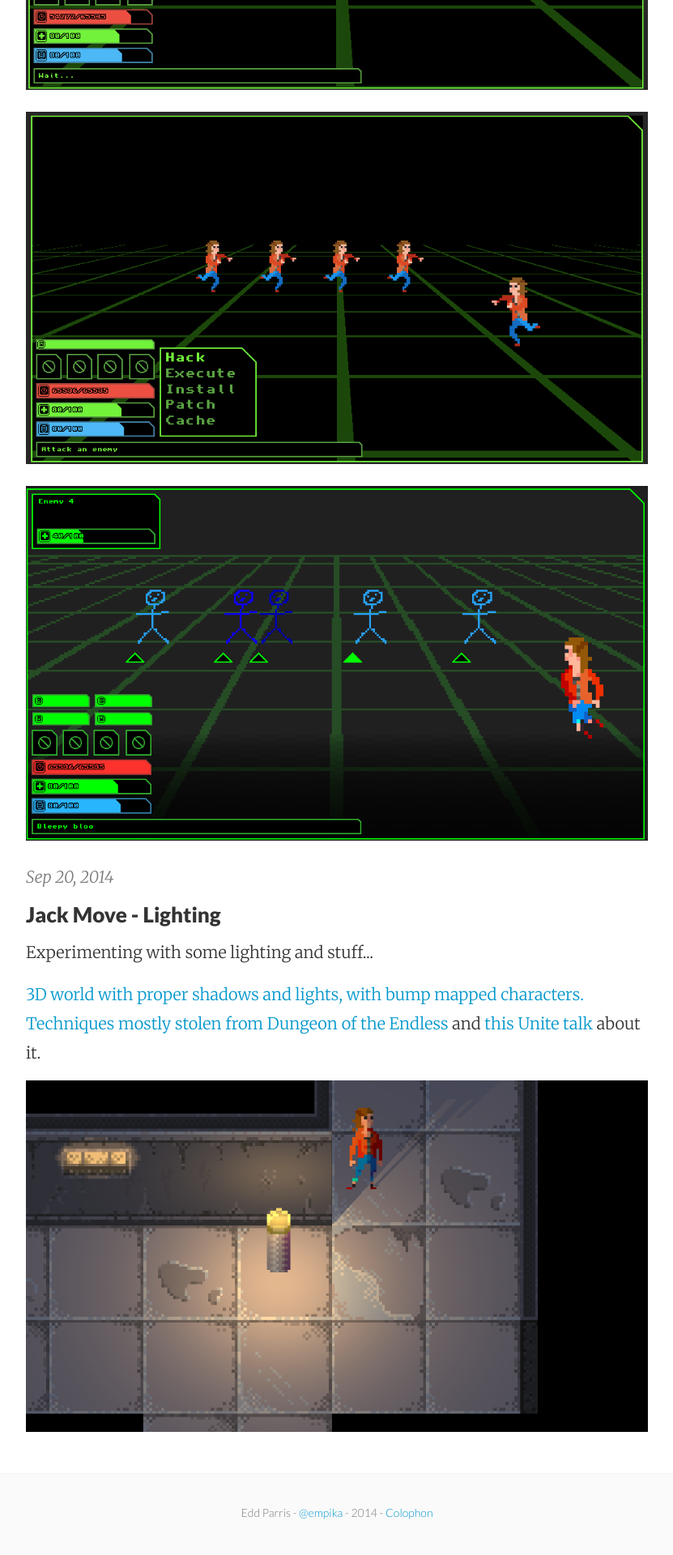
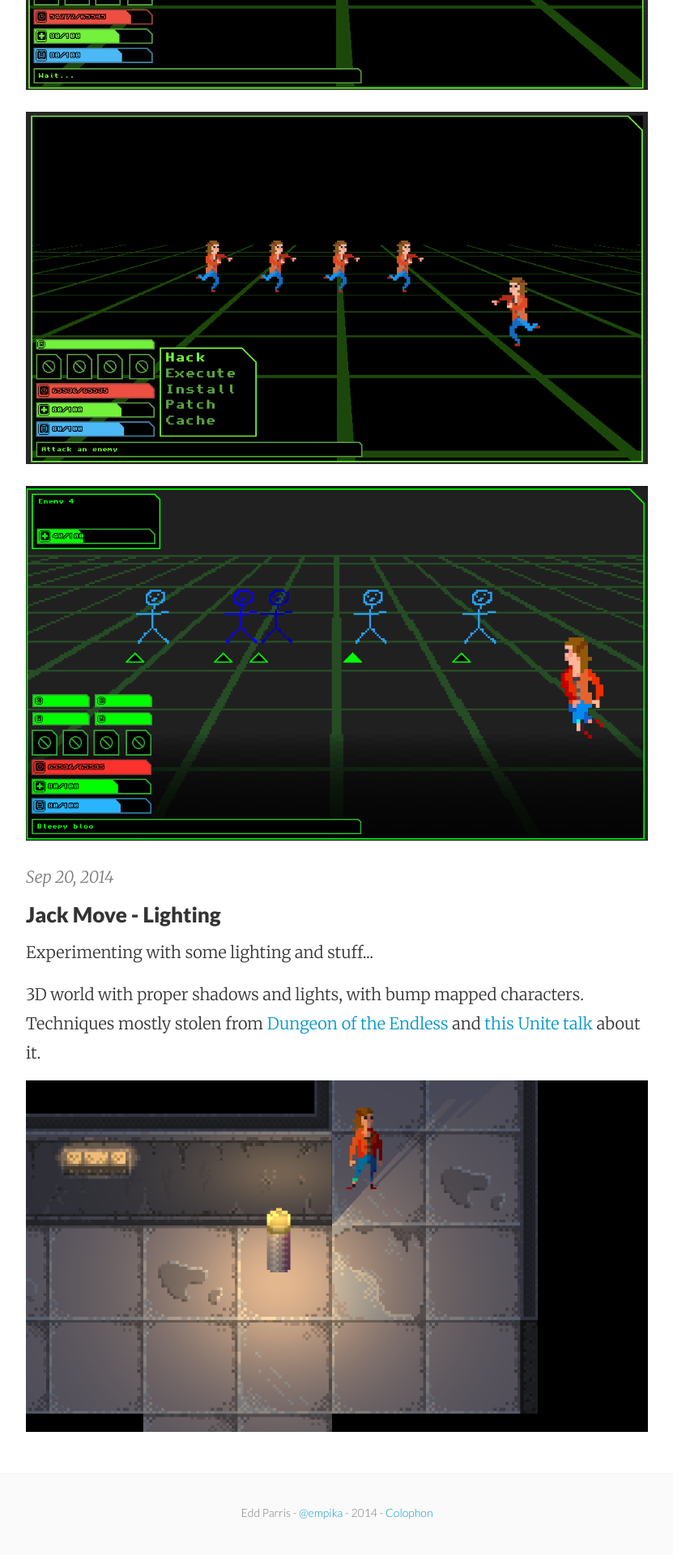
Before and after one commit to empika/empika.github.io, a Jekyll site: the page built from jack-move.md, in a window 1280 px wide. Shown: the part 2190-4110 px from the top of the page at 81% size, without its empty margins (224-1055 px from the left). Built offline with Jekyll 4.4.1, drawn with Linux system fonts in a browser that asks for light colours.

Commit message:
dont wrap post body in a tag

```diff
--- a/jack-move.md
+++ b/jack-move.md
@@ -12,12 +12,13 @@ image: /assets/icons/jack_move.gif
 {% for post in site.categories.jack-move %}
 <div class="post {% if site.animated %}animated fade-in-down{% endif %}">
   <a href="{{ post.url | prepend: site.baseurl }}" class="post-link">
-  <p class="post-meta">{{ post.date | date: "%b %-d, %Y" }}</p>
-  <h3 class="post-title">{{ post.title }}</h3>
-  <p class="post-summary">{{ post.summary }}</p>
+	<p class="post-meta">{{ post.date | date: "%b %-d, %Y" }}</p>
+	<h3 class="post-title">{{ post.title }}</h3>
+	<p class="post-summary">{{ post.summary }}</p>
+  </a>
   <article class="post-content">
-	  {{ post.content }}
-	</article>
-</a>
+	{{ post.content }}
+  </article>
+
 </div>
 {% endfor %}
```
